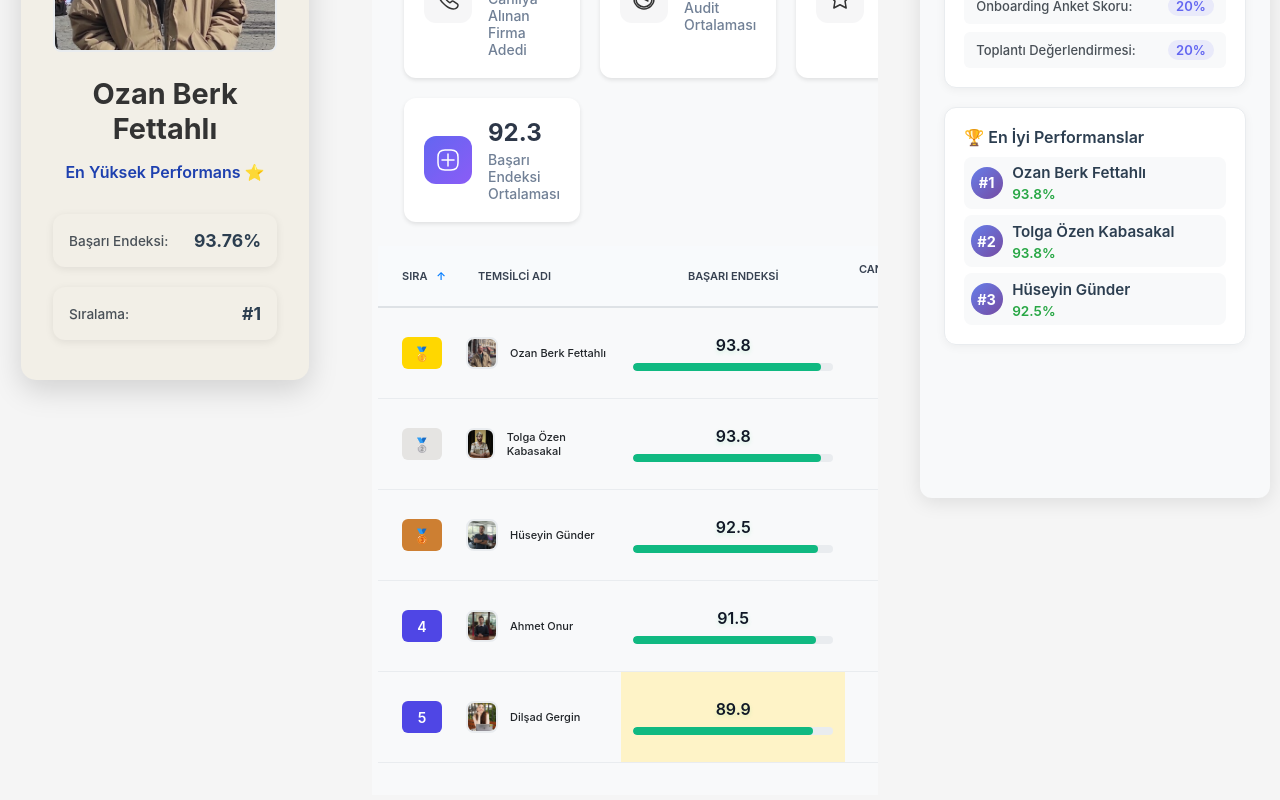
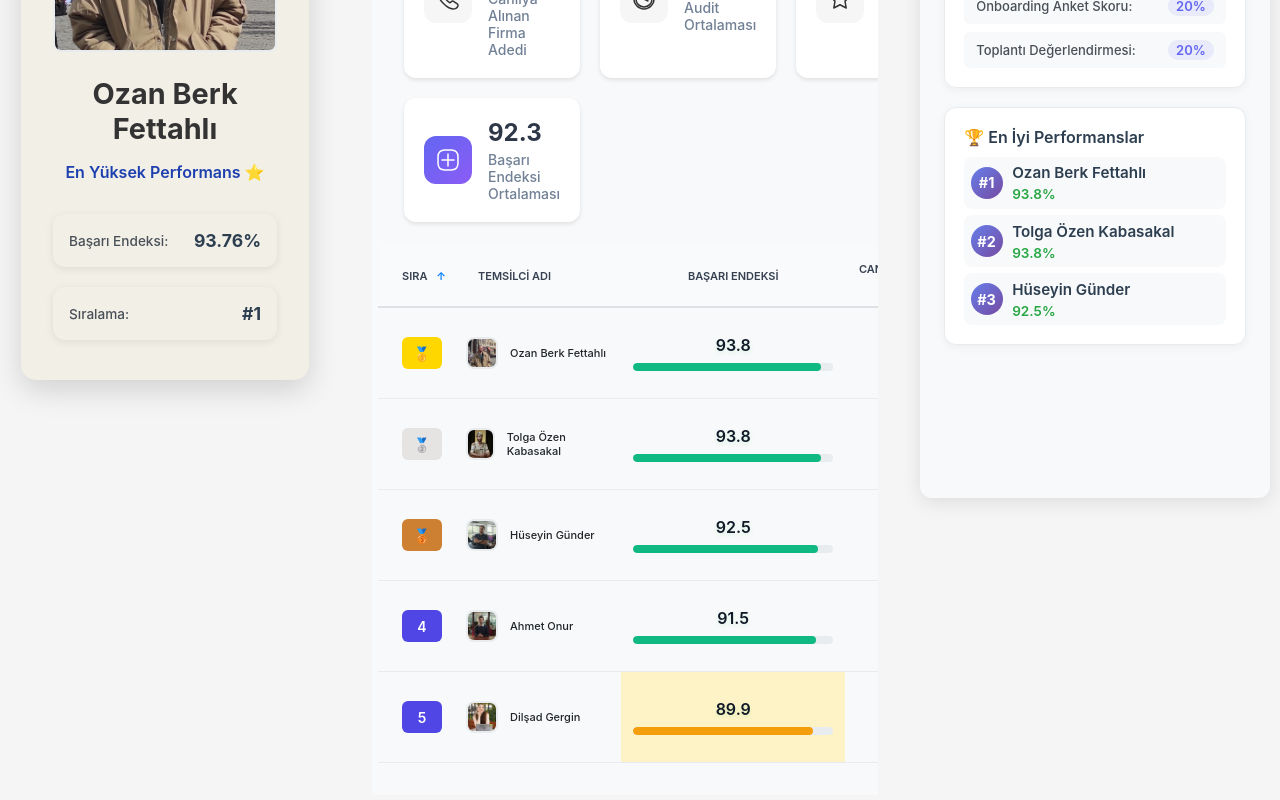
Before and after one commit to zafercobannn/scale-plus-basari-endeksi, a React (Create React App) app: page / in a window 1280 px wide. Shown: the part 252-1052 px from the top of the page. Built offline with nearby package versions, Linux system fonts and the light colour scheme; a web font is replaced by a local one.

Commit message:
Update progress bar colors: yellow for scores below 90

```diff
--- a/src/components/SuccessIndexDashboard.tsx
+++ b/src/components/SuccessIndexDashboard.tsx
@@ -50,9 +50,11 @@ const SuccessIndexDashboard: React.FC<SuccessIndexDashboardProps> = ({ represent
   };
 
   const getProgressBarColor = (value: number): string => {
-    if (value >= 0.8) return '#10B981'; // Modern yeşil
-    if (value >= 0.6) return '#F59E0B'; // Modern turuncu
-    return '#EF4444'; // Modern kırmızı
+    const score = value * 100; // 0-1 aralığını 0-100'e çevir
+    if (score >= 90) return '#10B981'; // Modern yeşil (90 ve üzeri)
+    if (score >= 80) return '#F59E0B'; // Modern turuncu (80-89.9)
+    if (score >= 60) return '#FCD34D'; // Sarı (60-79.9)
+    return '#EF4444'; // Modern kırmızı (60'ın altı)
   };
 
   const getSuccessIndexColor = (score: number): string => {
```
Also changed, not shown: 1 other file (tests, documents, lock files or other folders).
